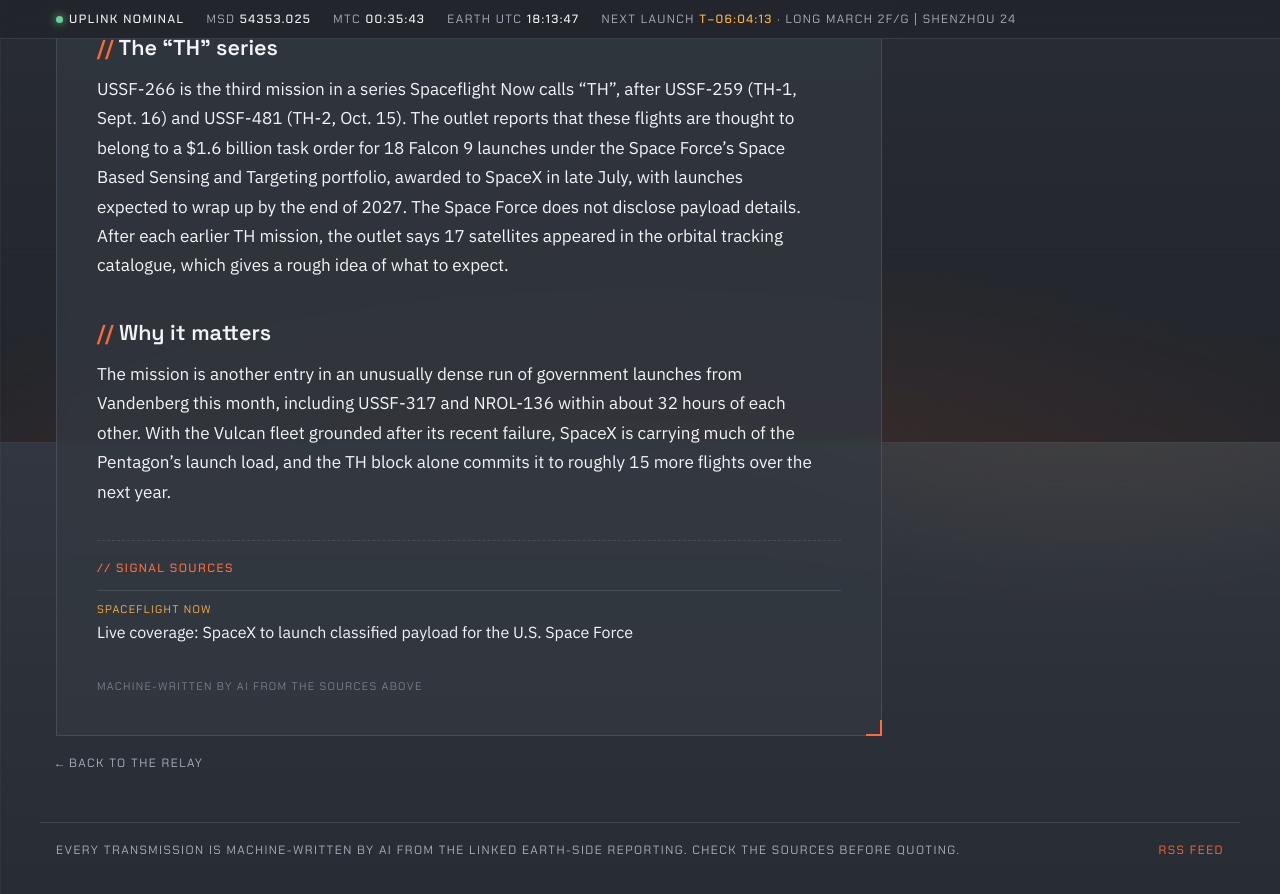
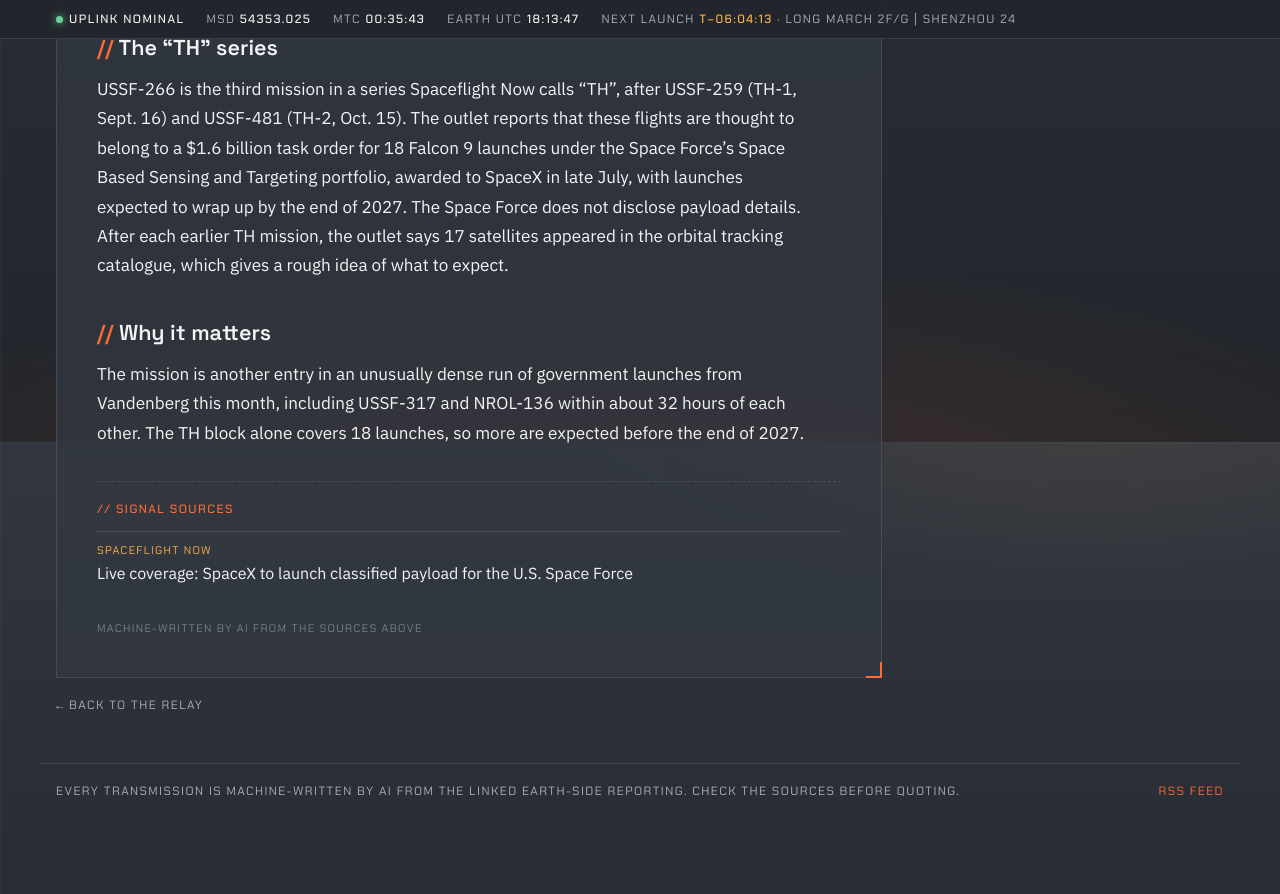
Before and after one commit to TomSomerville/spaceslop, a Jekyll site: the page built from _posts/2026-11-24-ussf-266-falcon-9-launches-vandenberg.md, in a window 1280 px wide and 900 px high, scrolled down 1358 px. Shown: the top 894 px of the window. Built offline with Jekyll 4.4.1, drawn with Linux system fonts in a browser that asks for light colours; after the commit the page ends 2200 px from its top, so only the background shows below that.

Commit message:
Newsroom: trim unsourced claims in USSF-266 article

```diff
--- a/_posts/2026-11-24-ussf-266-falcon-9-launches-vandenberg.md
+++ b/_posts/2026-11-24-ussf-266-falcon-9-launches-vandenberg.md
@@ -22,4 +22,4 @@ USSF-266 is the third mission in a series Spaceflight Now calls "TH", after USSF
 
 ## Why it matters
 
-The mission is another entry in an unusually dense run of government launches from Vandenberg this month, including USSF-317 and NROL-136 within about 32 hours of each other. With the Vulcan fleet grounded after its recent failure, SpaceX is carrying much of the Pentagon's launch load, and the TH block alone commits it to roughly 15 more flights over the next year.
+The mission is another entry in an unusually dense run of government launches from Vandenberg this month, including USSF-317 and NROL-136 within about 32 hours of each other. The TH block alone covers 18 launches, so more are expected before the end of 2027.
```
